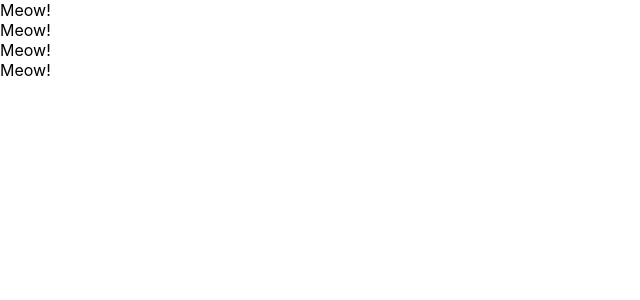
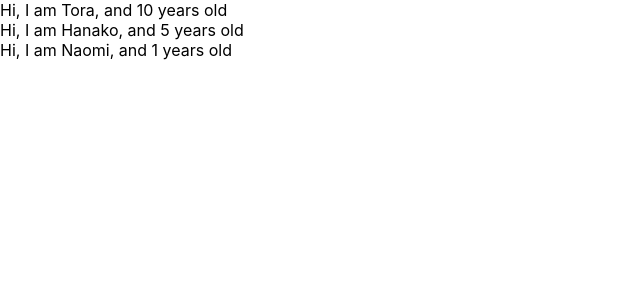
Before and after one commit to git-yeekhaing/udemy-react-redux-online-course, a React (Create React App) app: page / in a window 1280 px wide. Shown: the top 300 px of the page, without its empty margins (0-640 px from the left). Built offline with nearby package versions, Linux system fonts and the light colour scheme.

Commit message:
learn props

```diff
--- a/src/App.js
+++ b/src/App.js
@@ -1,20 +1,45 @@
 import React, {Component} from 'react';
 
+const App = () => {
+ const profiles = [
+  {name: "Tora", age: 10},
+  {name: "Hanako", age:5},
+  {name: "Naomi"}
+ ]
 
-const App = () => {
   return(
     <div>
-      <Cat/>
-      <Cat/>
-      <Cat/>
-      <Cat/>
+      {
+        profiles.map((profile, index) => {
+          return <User name={profile.name} age={profile.age} key={index}/>
+        })
+      }
     </div>
     );
 }
 
-const Cat = () => {
-  return <div>Meow!</div>
+const User = (props) => {
+  return <div>Hi, I am {props.name}, and {props.age} years old</div>
 }
+
+User.defaultProps = {
+  age:1
+}
+
+// const App = () => {
+//   return(
+//     <div>
+//       <Cat/>
+//       <Cat/>
+//       <Cat/>
+//       <Cat/>
+//     </div>
+//     );
+// }
+
+// const Cat = () => {
+//   return <div>Meow!</div>
+// }
 
 // class App extends Component{
 //   render(){
```
